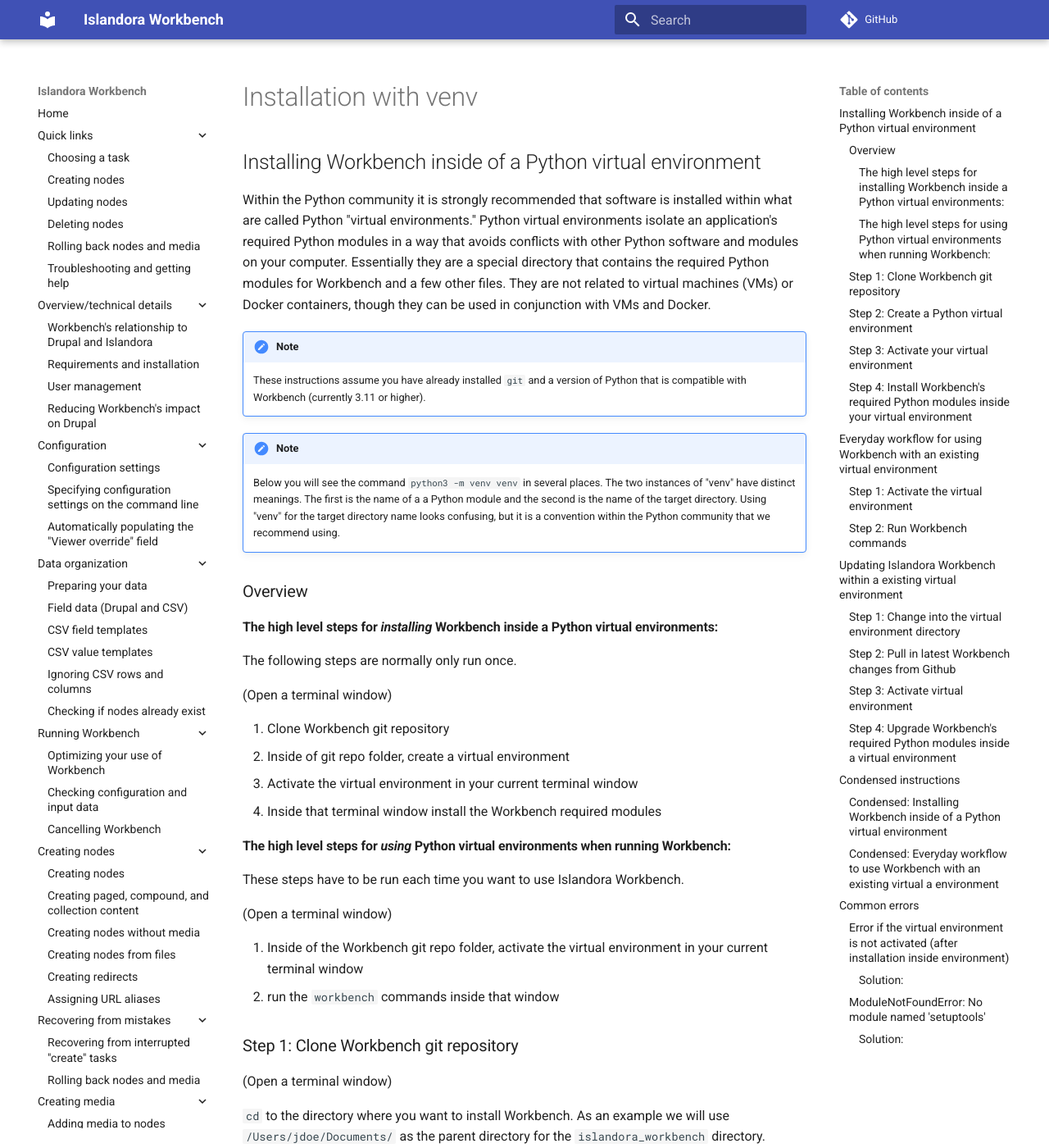
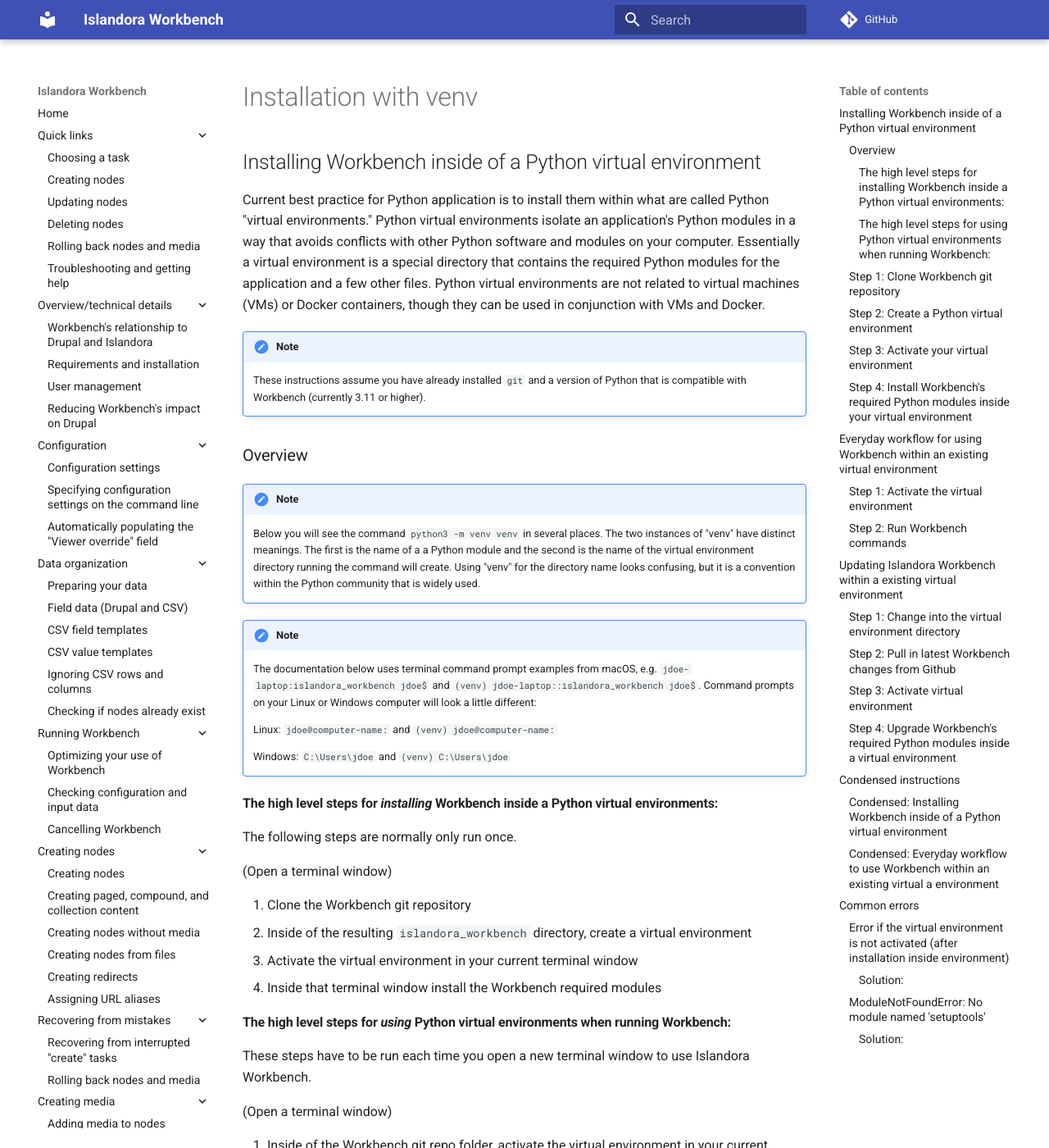
Before and after one commit to mjordan/islandora_workbench_docs, an MkDocs documentation site: the page built from docs/installation_with_venv.md, in a window 1280 px wide and 1400 px high. Shown: the whole window at 82% size. Built offline with MkDocs 1.6.1 and Material for MkDocs 9.7.7, drawn with Linux system fonts in a browser that asks for light colours; comment, search, counter and statistics services are not loaded; some of the changed text lies outside the part shown.

Commit message:
Some additional edits to the docs on using a Python venv.

```diff
--- a/docs/installation_with_venv.md
+++ b/docs/installation_with_venv.md
@@ -1,14 +1,21 @@
 ## Installing Workbench inside of a Python virtual environment
 
-Within the Python community it is strongly recommended that software is installed within what are called Python "virtual environments." Python virtual environments isolate an application's required Python modules in a way that avoids conflicts with other Python software and modules on your computer. Essentially they are a special directory that contains the required Python modules for Workbench and a few other files. They are not related to virtual machines (VMs) or Docker containers, though they can be used in conjunction with VMs and Docker.
+Current best practice for Python application is to install them within what are called Python "virtual environments." Python virtual environments isolate an application's Python modules in a way that avoids conflicts with other Python software and modules on your computer. Essentially a virtual environment is a special directory that contains the required Python modules for the application and a few other files. Python virtual environments are not related to virtual machines (VMs) or Docker containers, though they can be used in conjunction with VMs and Docker.
 
 !!! note
     These instructions assume you have already installed `git` and a version of Python that is compatible with Workbench (currently 3.11 or higher).
 
+### Overview
+
 !!! note
-    Below you will see the command `python3 -m venv venv` in several places. The two instances of "venv" have distinct meanings. The first is the name of a a Python module and the second is the name of the target directory. Using "venv" for the target directory name looks confusing, but it is a convention within the Python community that we recommend using.
+    Below you will see the command `python3 -m venv venv` in several places. The two instances of "venv" have distinct meanings. The first is the name of a a Python module and the second is the name of the virtual environment directory running the command will create. Using "venv" for the directory name looks confusing, but it is a convention within the Python community that is widely used.
 
-### Overview
+!!! note
+    The documentation below uses terminal command prompt examples from macOS, e.g. `jdoe-laptop:islandora_workbench jdoe$` and `(venv) jdoe-laptop::islandora_workbench jdoe$`. Command prompts on your Linux or Windows computer will look a little different:
+
+    Linux: `jdoe@computer-name:` and `(venv) jdoe@computer-name:`
+
+    Windows: `C:\Users\jdoe` and `(venv) C:\Users\jdoe`
 
 #### The high level steps for *installing* Workbench inside a Python virtual environments:
 
@@ -16,14 +23,14 @@
 
 (Open a terminal window)
 
-1. Clone Workbench git repository
-2. Inside of git repo folder, create a virtual environment
+1. Clone the Workbench git repository
+2. Inside of the resulting `islandora_workbench` directory, create a virtual environment
 3. Activate the virtual environment in your current terminal window
 4. Inside that terminal window install the Workbench required modules
 
 #### The high level steps for *using* Python virtual environments when running Workbench:
 
-These steps have to be run each time you want to use Islandora Workbench.
+These steps have to be run each time you open a new terminal window to use Islandora Workbench.
 
 (Open a terminal window)
 
@@ -56,9 +63,9 @@
 
 ### Step 3: Activate your virtual environment
 
-In your terminal window you must first activate the environment every time you want to *install*, *use*, or *upgrade* Islandora Workbench.
+You must activate the virtual environment every time you open a new terminal window to *install*, *use*, or *upgrade* Islandora Workbench.
 
-For activating the virtual environment you need to use the environment folder you created above, which was called "venv". First make sure you are inside the directory that has the Workbench repository. In this example it would be:
+To activate the virtual environment you need to run a command referencing the environment folder you created above, which was called "venv". First make sure you are inside the directory that has the Workbench repository. In this example it would be:
 
 `cd /Users/jdoe/Documents/islandora_workbench`
 
@@ -78,7 +85,7 @@
 
 *Important/stop*: You need to make sure the environment is activate at this point; if it is not, refer to the activation instructions above:
 
-After activation example: `(venv) jdoe-laptop::islandora_workbench jdoe$`
+After activation, you will see "(venv)" at the beginning of your terminal's command prompt: `(venv) jdoe-laptop::islandora_workbench jdoe$`
 
 Run this command to start the process to install the required Python modules (note there single period to the right of the word "install")
 
@@ -87,10 +94,10 @@
 Congratulations, if there are no errors, at this point Islandora Workbench has been installed inside the virtual environment.
 
 !!! note
-    If you get an error similar to `ModuleNotFoundError: No module named 'setuptools` which can happen if you are running Python version 3.12 or newer, you may need to run `python3 -m pip install setuptools` before step 4 above.
+    If you get an error similar to `ModuleNotFoundError: No module named 'setuptools'` which can happen if you are running Python version 3.12 or newer, you may need to run `python3 -m pip install setuptools` before step 4 above.
 
 
-## Everyday workflow for using Workbench with an existing virtual environment
+## Everyday workflow for using Workbench within an existing virtual environment
 
 Now that you have created your virtual environment for Workbench, the following are the instructions for daily use of Islandora Workbench within that virtual environment.
 
@@ -105,7 +112,7 @@
 
 *Important/stop*: You need to make sure the environment is active at this point, see activation instructions above:
 
-After activation example: `(venv) jdoe-laptop::islandora_workbench jdoe$`
+After activation, you will see "(venv)" at the beginning of your terminal's command prompt: `(venv) jdoe-laptop::islandora_workbench jdoe$`
 
 ### Step 2: Run Workbench commands
 
@@ -116,7 +123,7 @@
 
 ## Updating Islandora Workbench within a existing virtual environment
 
-Since Islandora Workbench needs to be updated frequently, you will want to keep your version up to date.
+Since Islandora Workbench needs to be updated frequently, it is important to keep your copy up to date.
 
 ### Step 1: Change into the virtual environment directory
 
@@ -136,7 +143,7 @@
 
 *Important/stop*: You need to make sure the environment is activated at this point, see activation instructions above:
 
-After activation example: `(venv) jdoe-laptop::islandora_Workbench jdoe$`
+After activation, you will see "(venv)" at the beginning of your terminal's command prompt: `(venv) jdoe-laptop::islandora_workbench jdoe$`
 
 ### Step 4: Upgrade Workbench's required Python modules inside a virtual environment
 
@@ -165,13 +170,13 @@
 * Linux/macOS: `source venv/bin/activate`
 * Windows: `venv\Scripts\activate`
 
-Important/stop: Make sure environment was activated.
+*Important/stop*: Make sure environment was activated.
 
-After activation, you should see "(venv) at the start of your prompt: `(venv) jdoe-laptop::islandora_workbench jdoe$`
+After activation, you should see "(venv)" at the start of your prompt: `(venv) jdoe-laptop::islandora_workbench jdoe$`
 
 Note: there is a period to the right of "install": `python3 -m pip install .`
 
-### Condensed: Everyday workflow to use Workbench with an existing virtual a environment
+### Condensed: Everyday workflow to use Workbench within an existing virtual a environment
 
 You need to run these steps whenever you open a new terminal window to run Workbench.
 
```
Also changed, not shown: other parts of docs/installation_with_venv.md (+4 -6 lines).
